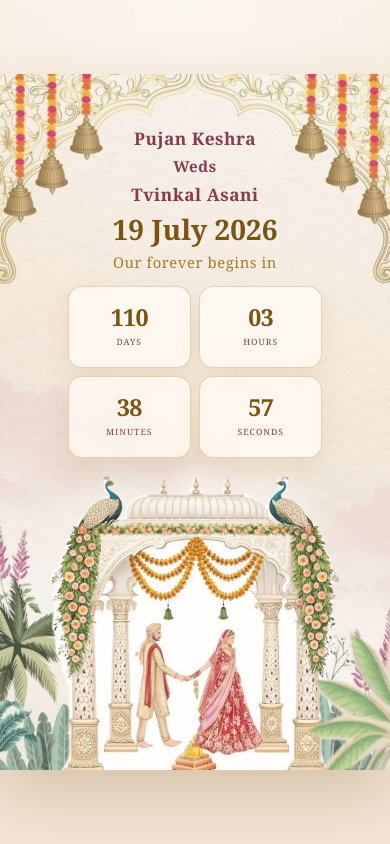
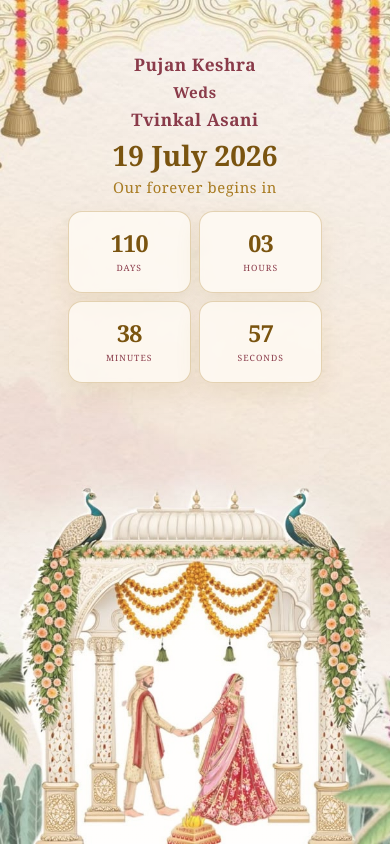
Before and after one commit to swarajshaw/PujanWedTvinkal, a plain HTML site: page index.html in a window 390 px wide. Drawn offline with Linux system fonts and the light colour scheme.

Commit message:
Fill mobile viewport with poster

```diff
--- a/index.html
+++ b/index.html
@@ -163,8 +163,12 @@
 
       @media (max-width: 700px) {
         .poster {
-          width: min(calc(100vh * 736 / 1312), 100vw);
+          width: 100vw;
+          height: 100vh;
+          aspect-ratio: auto;
           border-radius: 0;
+          background-size: cover;
+          background-position: center;
         }
 
         .content {
```
